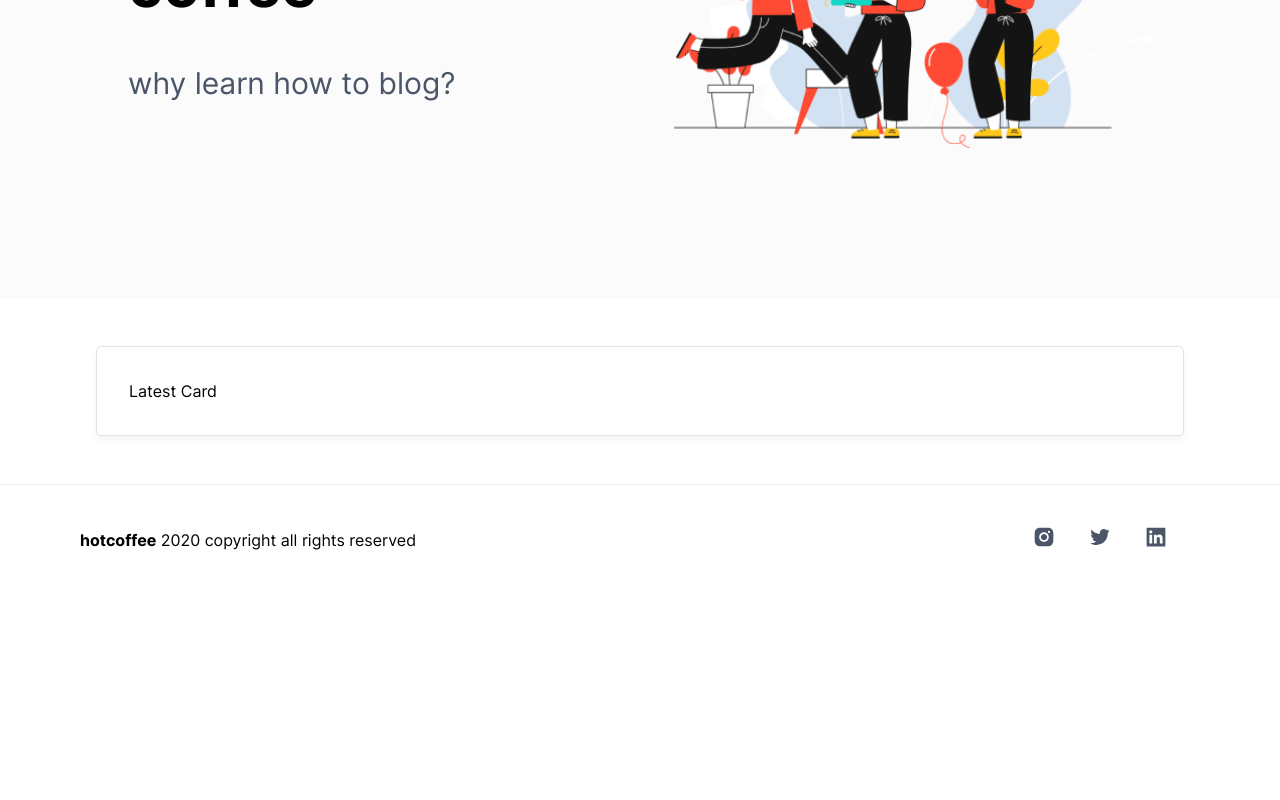
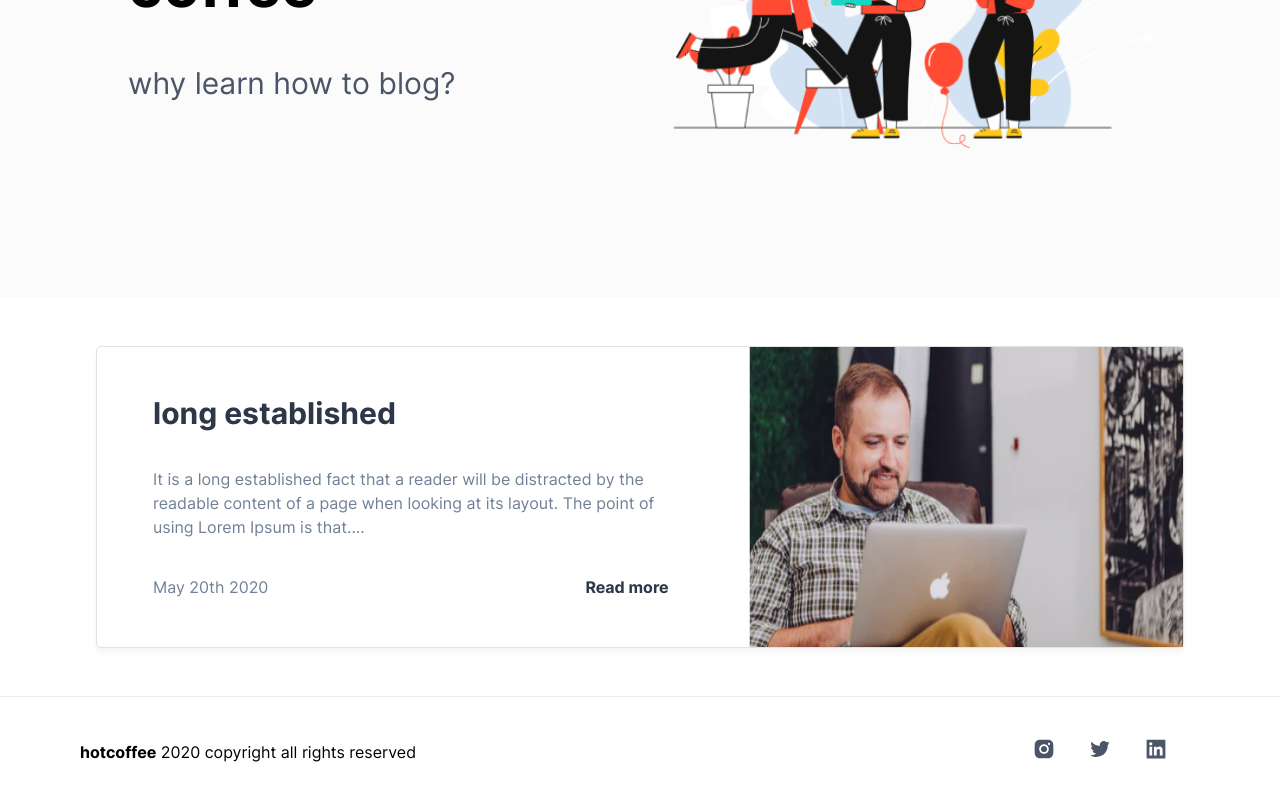
Before and after one commit to git0802/next-cms, a Next.js app: page / in a window 1280 px wide. Shown: the part 436-1236 px from the top of the page. Before the commit the page ends 1031 px from the top, so only its background shows below. Built offline with nearby package versions, Linux system fonts and the light colour scheme; a web font is replaced by a local one.

Commit message:
feat: implement latest card

```diff
--- a/components/latest-card/index.tsx
+++ b/components/latest-card/index.tsx
@@ -1,10 +1,12 @@
 import React from 'react'
-import { Flex, Text } from '@chakra-ui/react'
+import { Flex, Heading, Text } from '@chakra-ui/react'
+import Link from 'next/link'
+import Image from 'next/image'
 
 const LatestCard: React.FC = () => {
   return (
     <Flex
-      px="0"
+      flexDir={{ sm: 'column', lg: 'row-reverse' }}
       boxSizing="border-box"
       width="100%"
       my="12"
@@ -14,7 +16,47 @@ const LatestCard: React.FC = () => {
       borderStyle="solid"
       borderColor="gray.200"
     >
-      <Text p="8">Latest Card</Text>
+      {/* Image */}
+      <Flex width={{ sm: '100%', lg: '40%' }} position="relative">
+        <Image
+          src="/images/posts/latest-post.png"
+          alt="Post Image"
+          layout="fill"
+          quality={100}
+        />
+      </Flex>
+
+      {/* Text */}
+      <Flex
+        flexDir="column"
+        py="12"
+        pl={{ sm: '8', lg: '14' }}
+        pr={{ sm: '8', lg: '20' }}
+        width={{ sm: '100%', lg: '60%' }}
+      >
+        <Heading as="h3" fontSize="3xl" color="gray.800">
+          long established
+        </Heading>
+        <Text py="9" color="gray.300">
+          It is a long established fact that a reader will be distracted by the
+          readable content of a page when looking at its layout. The point of
+          using Lorem Ipsum is that....
+        </Text>
+
+        <Flex justifyContent="space-between">
+          <Text color="gray.300">May 20th 2020</Text>
+          <Link href="/post/1">
+            <Text
+              as="a"
+              color="gray.800"
+              fontWeight="bold"
+              _hover={{ cursor: 'pointer', textDecor: 'underline' }}
+            >
+              Read more
+            </Text>
+          </Link>
+        </Flex>
+      </Flex>
     </Flex>
   )
 }
```
